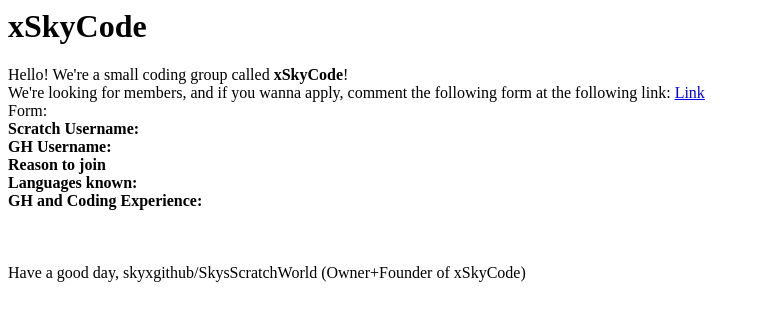
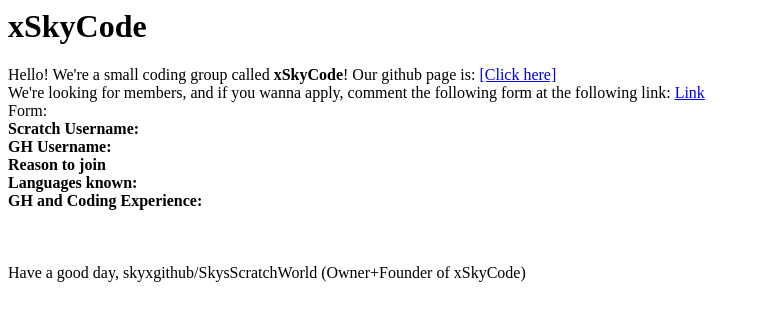
Before and after one commit to xSkyCode/website, a plain HTML site: page index.html in a window 1280 px wide. Shown: the whole page, without its empty margins (0-760 px from the left). Drawn offline with Linux system fonts and the light colour scheme.

Commit message:
Update index.html

```diff
--- a/index.html
+++ b/index.html
@@ -1,5 +1,5 @@
 <h1>xSkyCode</h1>
-Hello! We're a small coding group called <b>xSkyCode</b>!<br/>
+Hello! We're a small coding group called <b>xSkyCode</b>! Our github page is: <a href="https://github.com/xSkyCode">[Click here]</a><br/>
 We're looking for members, and if you wanna apply, comment the following form at the following link: <a href="https://scratch.mit.edu/users/SkysScratchWorld">Link</a><br/>
 Form:</br>
 <b>Scratch Username:</b></br>
```
